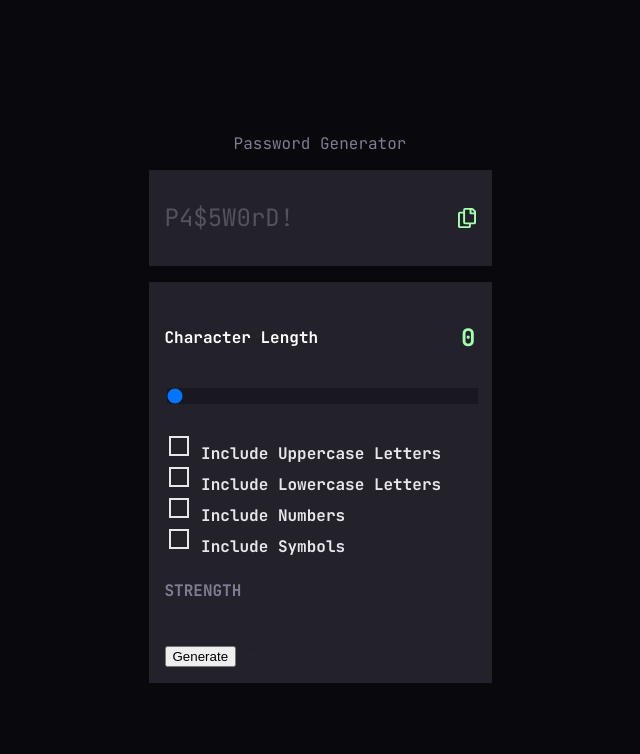
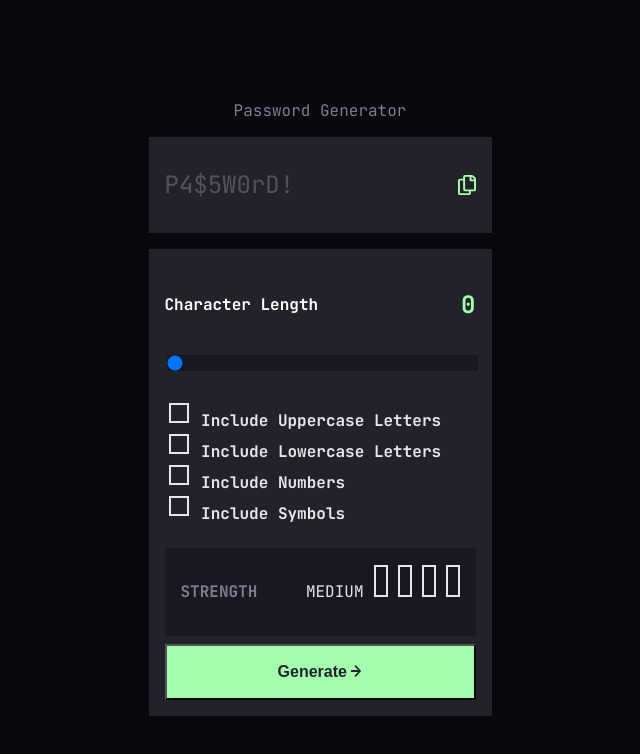
Before and after one commit to nottohave/Password-generator, a plain HTML site: page index.html in a window 1280 px wide. Shown: the whole page, without its empty margins (320-960 px from the left). Drawn offline with Linux system fonts and the light colour scheme.

Commit message:
index.html style.css

```diff
--- a/index.html
+++ b/index.html
@@ -48,6 +48,7 @@
     <section class="strength">
       <div class="strength-label">STRENGTH</div>
       <section class="meter-divs">
+        <p>MEDIUM</p>
         <div class="meter"></div>
         <div class="meter"></div>
         <div class="meter"></div>
@@ -57,9 +58,10 @@
 
     </section>
 
-    <section class="generatebtn">
-      <button class="generatebtn">Generate</button>
-      <img src="./starter-code/assets/images/icon-arrow-right.svg" alt="icon-arrow-right">
+    <section class="generate-section">
+      <button class="generate-btn">Generate
+        <img src="./starter-code/assets/images/icon-arrow-right.svg" alt="icon-arrow-right">
+      </button>
     </section>
 
     </section>
--- a/style.css
+++ b/style.css
@@ -172,6 +172,9 @@
      display: flex;
      flex-direction: row;
      justify-content: space-between;
+     align-items: center;
+     background-color: var(--grey-850-);
+     padding: 16px;
     }
 
     .strength-label{
@@ -179,9 +182,47 @@
      font-weight: 700;
      line-height: 20px;
      color: var(--grey-600-);
-
     }
 
+    .meter-divs {
+     display: flex;
+     flex-direction: row;
+     justify-content: space-between;
+     color: var(--grey-200-);
+     gap:10px;
+    }
 
+    .meter{
+     width: 10px;
+     height: 28px;
+     border: 2px solid var(--grey-200-);
+    }
+
+    .generate-section {
+     height: 56px;
+     display: flex;
+     flex-direction: row;
+     background-color: var(--green-200-);
+    }
+
+    .generate-btn {
+     width: 100%;
+     height: 100%;
+     background-color: var(--green-200-);
+     color: var(--grey-800-);
+     font-weight: 700;
+     font-size: 16px;
+     line-height: 20px;
+    }
+
+    .generate-btn:hover {
+     cursor: pointer;
+    }
+
+    .generate-section img {
+     height: 12px;
+     width: 11px;
+    }
+    .
 
 }
```
